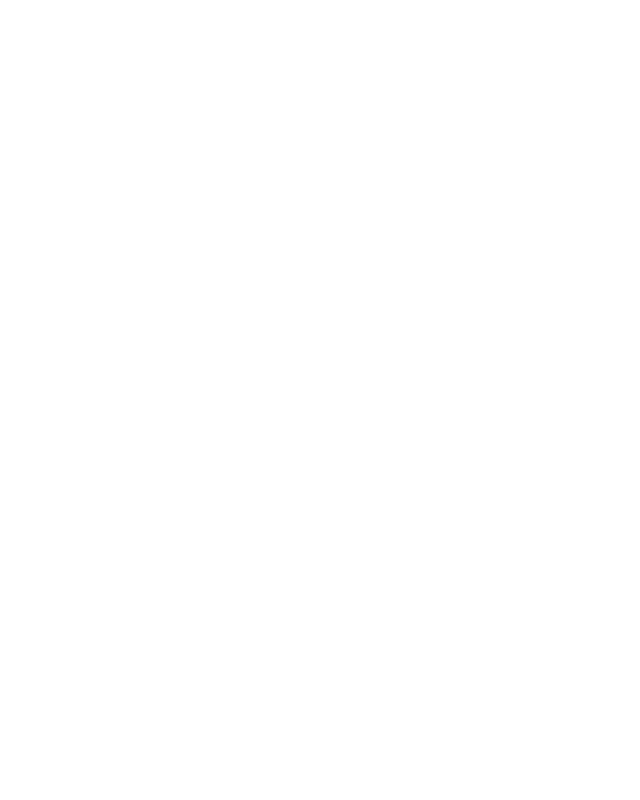
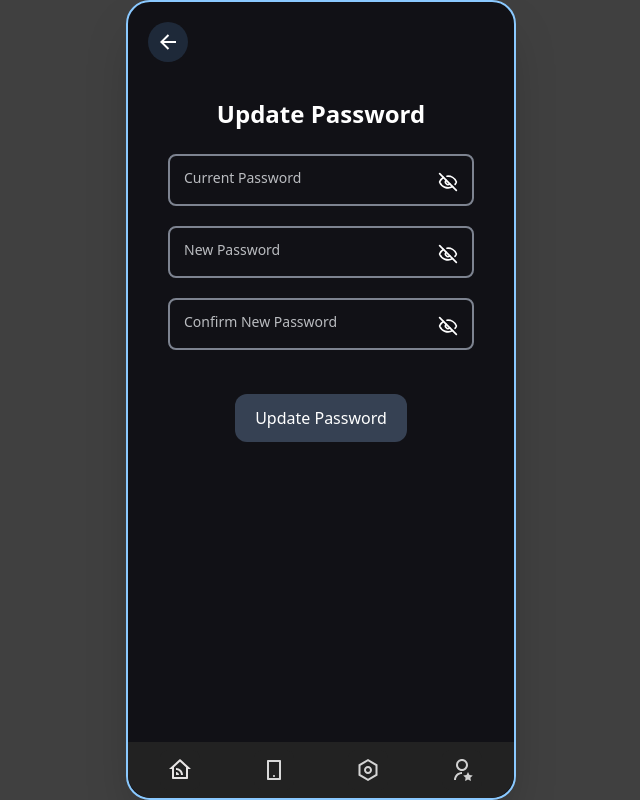
Before and after one commit to itsnajeeb/UI, a React (Vite) app in the folder Crypto-Wallet/: page /change-password in a window 1280 px wide. Before the commit this address had no page. Shown: the whole page, without its empty margins (319-959 px from the left). Built offline with nearby package versions, Linux system fonts and the light colour scheme.

Commit message:
Add Password Page

```diff
--- a/Crypto-Wallet/src/App.jsx
+++ b/Crypto-Wallet/src/App.jsx
@@ -6,6 +6,7 @@
 import Withdrawal from './page/Withdrawal';
 import Profile from './page/Profile';
 import Avatar from './components/Avatar';
+import ChangePassword from './components/ChangePassword';
 
 const App = () => {
   return (
@@ -15,6 +16,7 @@
       <Route path='/withdrawal' element={<Withdrawal />} />
       <Route path='/profile' element={<Profile />} />
       <Route path='/avatar' element={<Avatar />} />
+      <Route path='/change-password' element={<ChangePassword />} />
     </Routes>
   );
 };
--- /dev/null
+++ b/Crypto-Wallet/src/components/ChangePassword.jsx
@@ -0,0 +1,33 @@
+import React from 'react'
+import Input from './CommonComponents/Input'
+import BackArrow from './CommonComponents/BackArrow'
+import Footer from './CommonComponents/Footer'
+import Button from './CommonComponents/Button'
+import PasswordInput from './CommonComponents/PasswordInput'
+
+const ChangePassword = () => {
+    return (
+        <div className="h-screen bg-[#0c0c0cc8] flex justify-center overflow-hidden">
+
+            {/* APP SHELL */}
+            <div className="relative w-full max-w-97.5 h-full bg-[#111116] lg:rounded-3xl lg:border-2 lg:border-[#8ac9ff] shadow-2xl flex flex-col ">
+                <div className=' absolute bg-gray-800 text-white left-5 top-5 rounded-full w-10 h-10 flex justify-center cursor-pointer'>
+                    <BackArrow />
+                </div>
+                {/*  Only this div will scroll*/}
+                <div className="flex-1 custom-scroll mt-24 px-10 space-y-4">
+                    <h1 className='text-white text-2xl font-semibold text-center mb-6 '>Update Password</h1>
+                    <PasswordInput placeholder="Current Password"/>
+                    <PasswordInput placeholder="New Password"/>
+                    <PasswordInput placeholder="Confirm New Password"/>
+                    <div className='flex justify-center w-full '>
+                    <Button btnText={"Update Password"}/>
+                    </div>
+                </div>
+                <Footer />
+            </div>
+        </div>
+    )
+}
+
+export default ChangePassword
--- /dev/null
+++ b/Crypto-Wallet/src/components/CommonComponents/PasswordInput.jsx
@@ -0,0 +1,45 @@
+import { Eye, EyeOff } from "lucide-react";
+import { useState } from "react";
+
+export default function PasswordInput({ placeholder }) {
+  const [show, setShow] = useState(false);
+
+  return (
+    <div style={{ position: "relative", }}>
+      <div className="flex relative flex-col w-full mt-5 text-white">
+        <input
+          id="password"
+          type={show ? "text" : "password"}
+          placeholder=" "
+          className="peer border-2 border-gray-400/80 w-full py-3 px-4 rounded-lg
+          outline-0 bg-transparent
+          focus:border-[#8ac9ff] transition-all duration-300"
+        />
+
+        <label
+          htmlFor="password"
+          className="
+          absolute left-3 top-3.5 px-1 bg-[#111116] text-sm text-gray-200/80
+          transition-all duration-300
+          peer-placeholder-shown:top-3.5
+          peer-placeholder-shown:text-sm
+          peer-focus:-top-2.5
+          peer-focus:text-xs
+          peer-focus:text-gray-100/80
+          peer-not-placeholder-shown:-top-2.5
+          peer-not-placeholder-shown:text-xs
+        "
+        >
+          {placeholder}
+        </label>
+      </div>
+
+      <div
+        onClick={() => setShow(!show)}
+        className="absolute right-4 top-4.5 cursor-pointer text-white"
+      >
+        {show ? <Eye size={20} /> : <EyeOff size={20} />}
+      </div>
+    </div>
+  );
+}
--- a/Crypto-Wallet/src/components/Profile/ProfileHome.jsx
+++ b/Crypto-Wallet/src/components/Profile/ProfileHome.jsx
@@ -20,7 +20,7 @@
                 <InfoBox title={"User ID"} value={"FC224466"} />
                 <div className='bg-gray-800 mx-8 text-white flex justify-between px-4 rounded-lg py-3 border-2 border-gray-300/40'>
                     <p className='text-sm font-semibold'>Login Password</p>
-                    <Link><p className='text-sm font-semibold text-blue-500'>Change</p></Link>
+                    <Link to='/change-password'><p className='text-sm font-semibold text-blue-500'>Change</p></Link>
                 </div>
 
                 <div className='flex justify-center mb-10 bg-gray-800 rounded-xl border-2 border-gray-400/80 mx-8'>
--- a/Crypto-Wallet/src/page/Profile.jsx
+++ b/Crypto-Wallet/src/page/Profile.jsx
@@ -18,6 +18,8 @@
                 </div>
                 <Footer />
             </div>
-        </div>)
+        </div>
+
+    )
 }
 export default Profile
```
